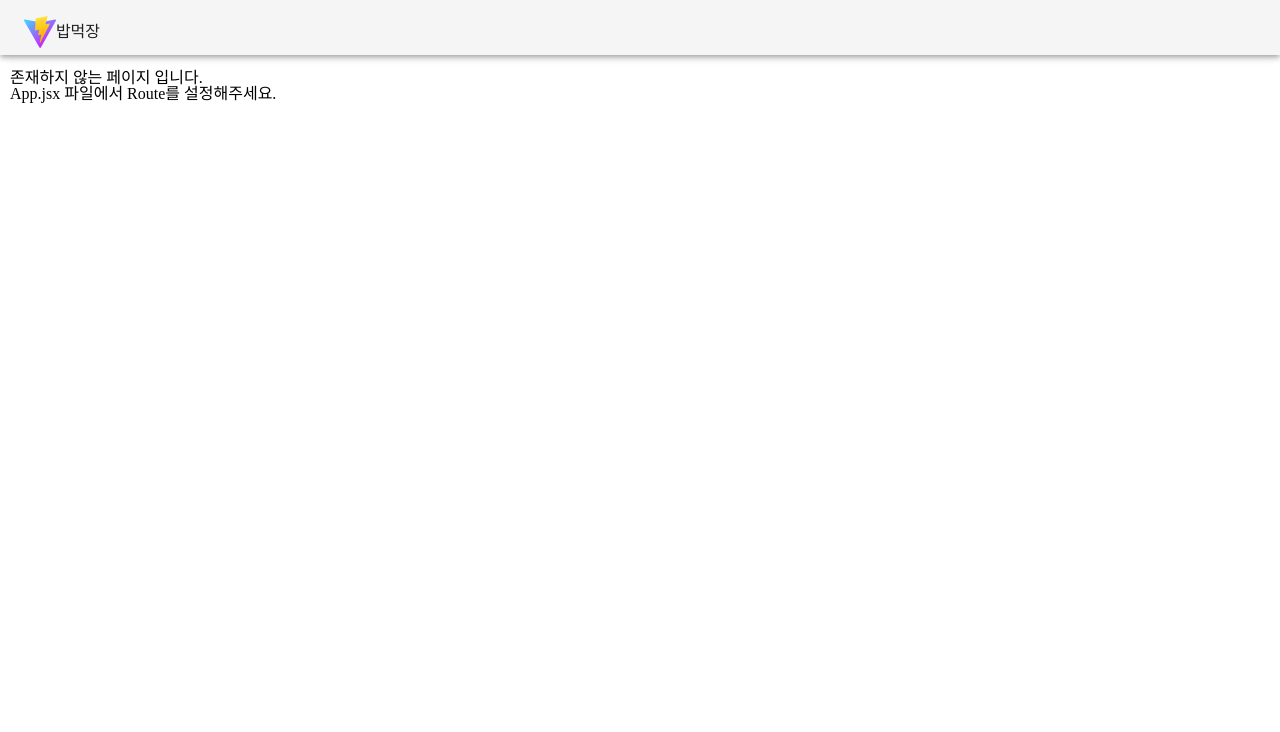
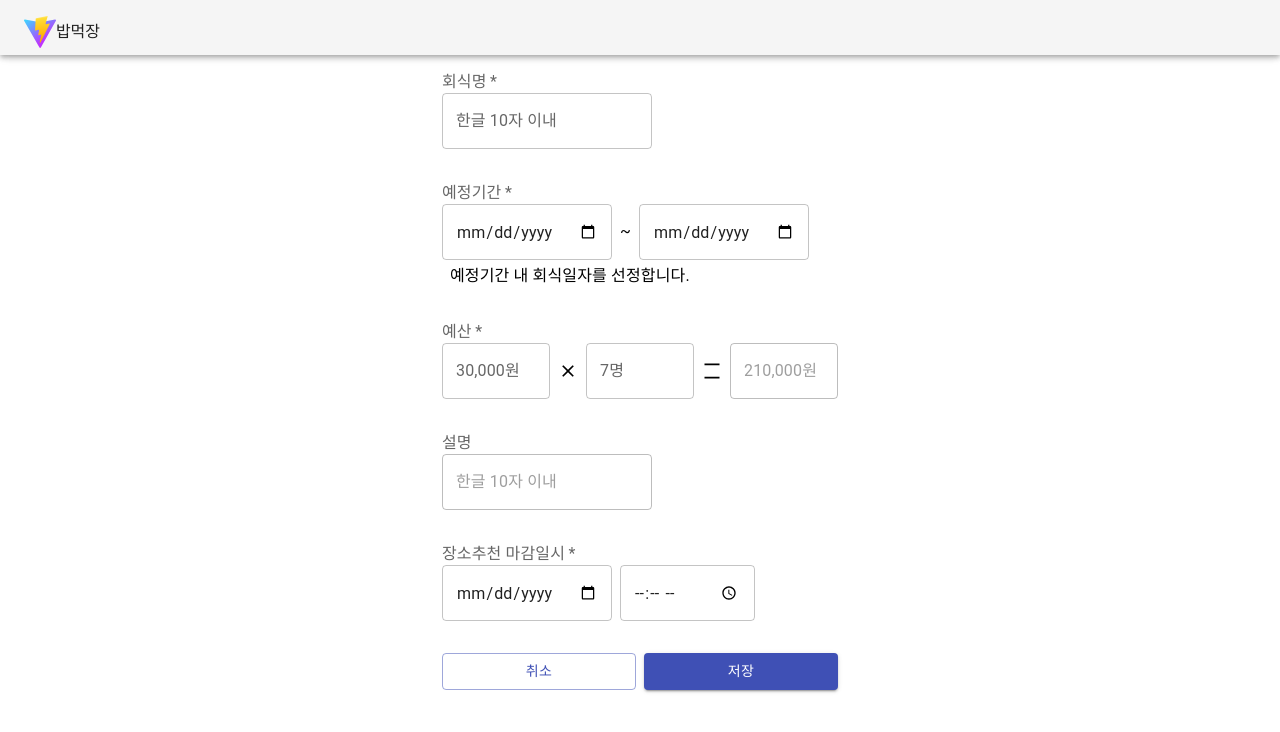
Before and after one commit to M-PetProject/dining-together, a React (Vite) app: page /dining-main/add in a window 1280 px wide. Shown: the top 732 px of the page. Built offline with nearby package versions, Linux system fonts and the light colour scheme.

Commit message:
feat: 회식 등록 페이지 퍼블작업

```diff
--- a/package.json
+++ b/package.json
@@ -17,7 +17,9 @@
     "@mui/icons-material": "^5.11.16",
     "@mui/material": "^5.12.2",
     "@mui/styled-engine-sc": "^5.12.0",
+    "@mui/x-date-pickers": "^6.3.1",
     "axios": "^1.3.5",
+    "dayjs": "^1.11.7",
     "node-sass": "^8.0.0",
     "react": "^18.2.0",
     "react-dom": "^18.2.0",
--- a/src/App.jsx
+++ b/src/App.jsx
@@ -13,6 +13,7 @@ import AddTeamPage from './pages/team/AddTeamPage.jsx';
 import SelectTeamPage from './pages/team/SelectTeamPage.jsx';
 import TeamMemberInfoPage from './pages/team/TeamMemberInfoPage.jsx';
 import NoticeDetail from './pages/notice/NoticeDetail.jsx';
+import DiningDetailsPage from './pages/diningMain/DiningDetailsPage.jsx';
 
 const App = () => {
   return (
@@ -67,6 +68,16 @@ const App = () => {
               }
             />
           </Route>
+          <Route exact path="/dining-main">
+            <Route
+              path="add"
+              element={
+                // <PrivateRoute>
+                  <DiningDetailsPage />
+                // </PrivateRoute>
+              }
+            />
+          </Route>
           <Route exact path="/second" element={<SecondPage />} />
           <Route exact path="/sign-in" element={<SignInPage />} />
           <Route exact path="/sign-up" element={<SignUpPage />} />
--- /dev/null
+++ b/src/pages/diningMain/DiningDetailsPage.jsx
@@ -0,0 +1,74 @@
+import React, { useEffect } from 'react';
+import { useNavigate } from 'react-router-dom';
+import { TextField, Container, Box, Button, Card, IconButton, Paper, Stack, Typography, FormLabel, FormGroup, colors } from '@mui/material';
+import { AdapterDayjs } from '@mui/x-date-pickers/AdapterDayjs';
+import { DatePicker } from '@mui/x-date-pickers/DatePicker';
+import { LocalizationProvider } from '@mui/x-date-pickers';
+import { VerticalAlignCenter } from '@mui/icons-material';
+import CloseIcon from '@mui/icons-material/Close';
+import DensityLargeIcon from '@mui/icons-material/DensityLarge';
+import { TimePicker } from '@mui/x-date-pickers/TimePicker';
+import { DesktopTimePicker } from '@mui/x-date-pickers/DesktopTimePicker';
+import {DiningButton, DiningInput, DiningTextField, DiningDate, DiningDateAndTime} from './component/index.d';
+import { padding } from '@mui/system';
+
+const diningDetailsPage = () => {
+    return (
+        <Container component="main" maxWidth="xs">
+            <Stack spacing={4}>
+                <DiningBox title={'회식명'} isRequired={true}>
+                    <DiningInput placeholder={'한글 10자 이내'} />
+                </DiningBox>
+                <DiningBox title={'예정기간'} isRequired={true} guideMsg='예정기간 내 회식일자를 선정합니다.'>
+                    <DiningDate />
+                </DiningBox>
+                <DiningBox title={'예산'} isRequired={true}>
+                    <DiningInput placeholder={'30,000원'}/>
+                    <CloseIcon fontSize='small' />
+                    <DiningInput placeholder={'7명'} />
+                    <DensityLargeIcon fontSize='small' />
+                    <DiningInput
+                        placeholder={'210,000원'}
+                        isDisabled={true}
+                    />
+                </DiningBox>
+                <DiningBox title={'설명'}>
+                    <DiningTextField
+                        placeholder={'한글 10자 이내'}
+                        isDisabled={true}
+                    />
+                </DiningBox>
+                <DiningBox title={'장소추천 마감일시'} isRequired={true}>
+                    <DiningDateAndTime />
+                </DiningBox>
+                <DiningBox>
+                    <DiningButton btnType={'outlined'} name={'취소'} />
+                    <DiningButton btnType={'contained'} name={'저장'} />
+                </DiningBox>
+            </Stack>
+        </Container>
+
+    );
+};
+
+const DiningBox = ({title, isRequired, guideMsg, children}) => {
+    return (
+        <div>
+            <FormLabel component="legend" required={isRequired} >
+                {title}
+            </FormLabel>
+            <FormGroup>
+                <Stack direction="row" alignItems='center' spacing={1}>
+                    {children}
+                </Stack>
+                {guideMsg &&
+                    <Typography mt={0.5} ml={1}>
+                            {guideMsg}
+                    </Typography>
+                }
+            </FormGroup>
+        </div>
+    );
+};
+
+export default diningDetailsPage;
--- /dev/null
+++ b/src/pages/diningMain/component/DiningButton.jsx
@@ -0,0 +1,16 @@
+import React, { Component } from 'react';
+import PropTypes from 'prop-types';
+import { Button } from '@mui/material';
+
+class DiningButton extends Component {
+    render() {
+        return <Button variant={this.props.btnType} fullWidth>{this.props.name}</Button>;
+    }
+}
+
+DiningButton.propTypes = {
+    name: PropTypes.string,
+    btnType: PropTypes.string
+};
+
+export default DiningButton;
--- /dev/null
+++ b/src/pages/diningMain/component/DiningDate.jsx
@@ -0,0 +1,29 @@
+import React, { Component } from 'react';
+import PropTypes from 'prop-types';
+import { TextField, Typography } from '@mui/material';
+
+class DiningDate extends Component {
+    render() {
+        return (
+            <>
+                <TextField
+                    type='date'
+                    onChange={(startDate) => setValue('startDateForDiningMain', dayjs(startDate).format('YYYYMMDD'))}
+                />
+                <Typography>
+                    ~
+                </Typography>
+                <TextField
+                    type='date'
+                    onChange={(endDate) => setValue('endDateForDiningMain', dayjs(endDate).format('YYYYMMDD'))}
+                />
+            </>
+        );
+    }
+}
+
+DiningDate.propTypes = {
+
+};
+
+export default DiningDate;
--- /dev/null
+++ b/src/pages/diningMain/component/DiningDateAndTime.jsx
@@ -0,0 +1,26 @@
+import React, { Component } from 'react';
+import PropTypes from 'prop-types';
+import { TextField } from '@mui/material';
+
+class DiningDateAndTime extends Component {
+    render() {
+        return (
+            <>
+                <TextField
+                    type='date'
+                    onChange={(endDate) => setValue('endDate', dayjs(endDate).format('YYYYMMDD'))}
+                />
+                <TextField
+                    type='time'
+                    onChange={(time) => setValue('time', dayjs(time).format('HHmm'))}
+                />
+            </>
+        );
+    }
+}
+
+DiningDateAndTime.propTypes = {
+
+};
+
+export default DiningDateAndTime;
--- /dev/null
+++ b/src/pages/diningMain/component/DiningInput.jsx
@@ -0,0 +1,23 @@
+import React, { Component } from 'react';
+import PropTypes from 'prop-types';
+import { TextField } from '@mui/material';
+
+class DiningInput extends Component {
+    render() {
+        return (
+            <TextField
+                id="outlined-multiline-flexible"
+                label={this.props.placeholder}
+                multiline
+                maxRows={1}
+                disabled={this.props.isDisabled}
+            />
+        );
+    }
+}
+
+DiningInput.propTypes = {
+    placeHolder: PropTypes.string
+};
+
+export default DiningInput;
--- /dev/null
+++ b/src/pages/diningMain/component/DiningTextField.jsx
@@ -0,0 +1,23 @@
+import React, { Component } from 'react';
+import PropTypes from 'prop-types';
+import { TextField } from '@mui/material';
+
+class DiningTextField extends Component {
+    render() {
+        return (
+            <TextField
+                id="outlined-multiline-flexible"
+                label={this.props.placeholder}
+                multiline
+                maxRows={4}
+                disabled={this.props.isDisabled}
+            />
+        );
+    }
+}
+
+DiningTextField.propTypes = {
+
+};
+
+export default DiningTextField;
```
Also changed, not shown: src/pages/diningMain/component/index.d.jsx (added, +14 -0 lines), 2 other files (tests, documents, lock files or other folders).
